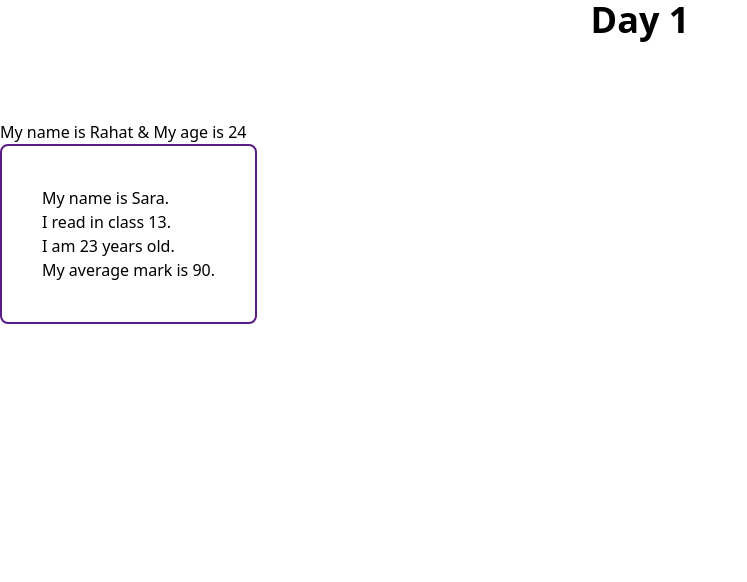
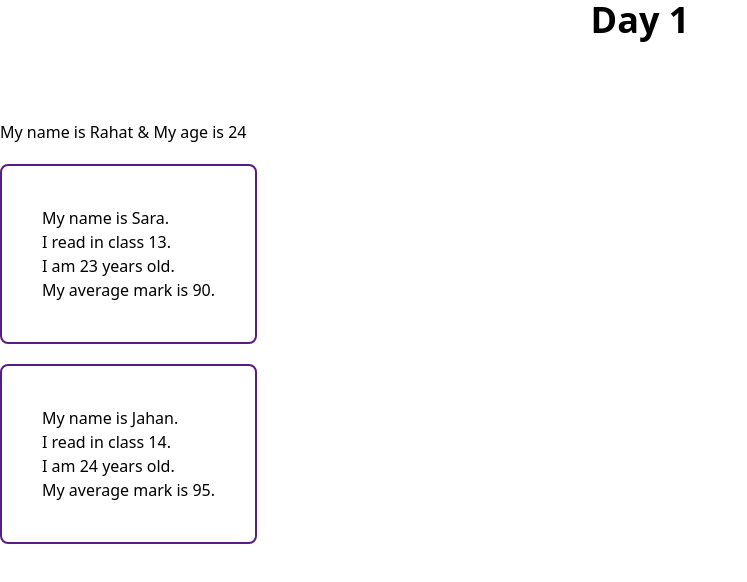
Before and after one commit to rahat-israil/React-Day1, a React (Vite) app: page / in a window 1280 px wide. Shown: the top 582 px of the page, without its empty margins (0-747 px from the left). Built offline with nearby package versions, Linux system fonts and the light colour scheme.

Commit message:
multiple props pass

```diff
--- a/src/App.jsx
+++ b/src/App.jsx
@@ -8,6 +8,7 @@ function App() {
       <h1 className='text-4xl mb-20 text-center font-bold'>Day 1</h1>
       <Device name='Rahat' age='24'></Device>
       <Student name='Sara' age='23' grade='13' score='90'></Student>
+      <Student name='Jahan' age='24' grade='14' score='95'></Student>
     </>
   )
 }
@@ -21,7 +22,7 @@ function Device(props) {
 
 function Student({ name, age, grade, score }) {
   return (
-    <div className='border-2 border-purple-900 rounded-lg p-10 w-fit'>
+    <div className='border-2 border-purple-900 rounded-lg p-10 w-fit mt-5'>
       <h1>My name is {name}.</h1>
       <h2>I read in class {grade}.</h2>
       <h2>I am {age} years old.</h2>
```
